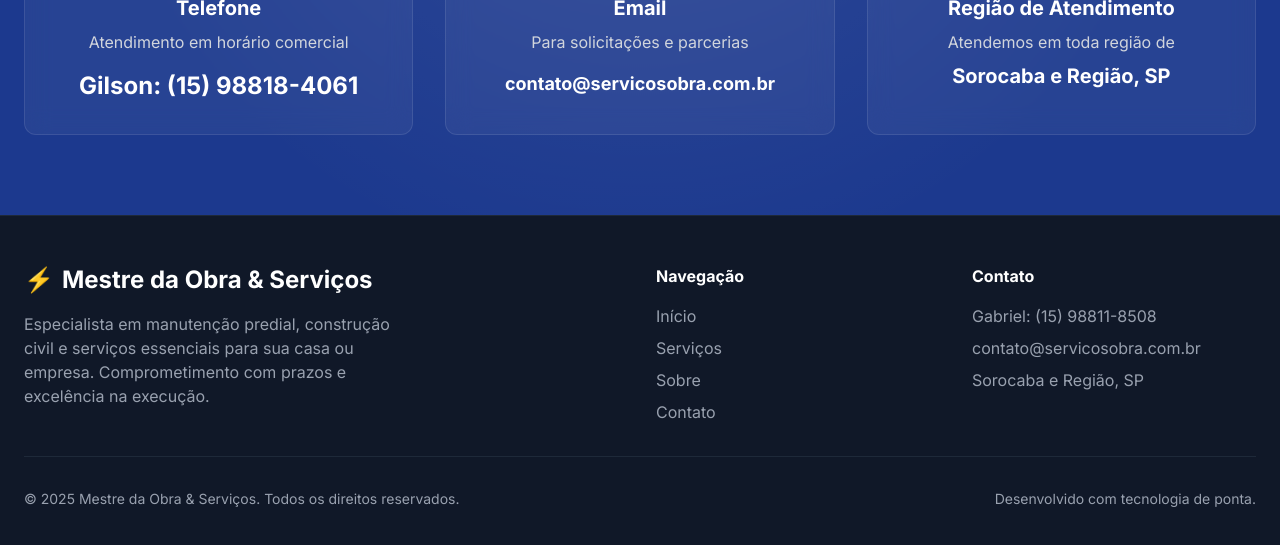
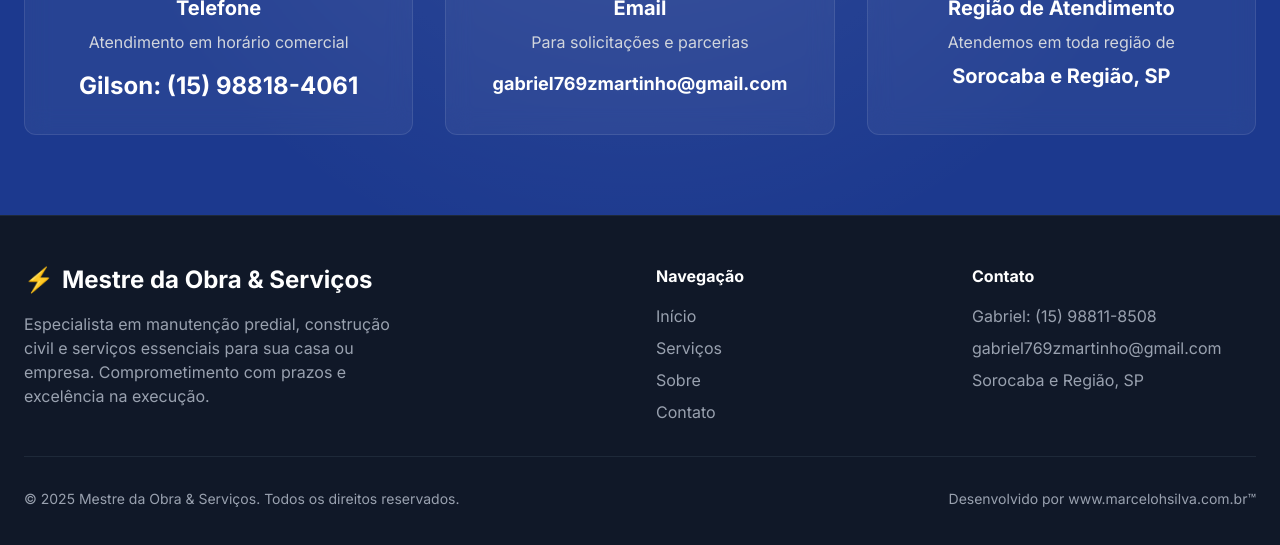
Before and after one commit to marcelohs402015/site-servicos, a Next.js app: page / in a window 1280 px wide. Shown: the part 3172-3717 px from the top of the page. Built offline with nearby package versions, Linux system fonts and the light colour scheme.

Commit message:
feat: add a new `Footer` component and centralize site content data in `content.ts`.

```diff
--- a/src/components/layout/Footer.tsx
+++ b/src/components/layout/Footer.tsx
@@ -40,7 +40,12 @@ export function Footer() {
 
                 <div className="border-t border-gray-800 pt-8 flex flex-col md:flex-row justify-between items-center text-sm">
                     <p>&copy; {new Date().getFullYear()} {COMPANY_INFO.name}. Todos os direitos reservados.</p>
-                    <p>Desenvolvido com tecnologia de ponta.</p>
+                    <p>
+                        Desenvolvido por{" "}
+                        <Link href="https://www.marcelohsilva.com.br" className="hover:text-secondary transition-colors" target="_blank">
+                            www.marcelohsilva.com.br™
+                        </Link>
+                    </p>
                 </div>
             </div>
         </footer>
--- a/src/data/content.ts
+++ b/src/data/content.ts
@@ -8,7 +8,7 @@ export const COMPANY_INFO = {
         whatsapp: "5515988118508", // Gabriel Martinho
         whatsappDisplay: "Gabriel: (15) 98811-8508",
         phone: "Gilson: (15) 98818-4061",
-        email: "contato@servicosobra.com.br", // Mantendo email genérico ou remover se não houver
+        email: "gabriel769zmartinho@gmail.com", // Mantendo email genérico ou remover se não houver
         address: "Sorocaba e Região, SP" // Assumindo região baseado no DDD 15
     }
 };
```
